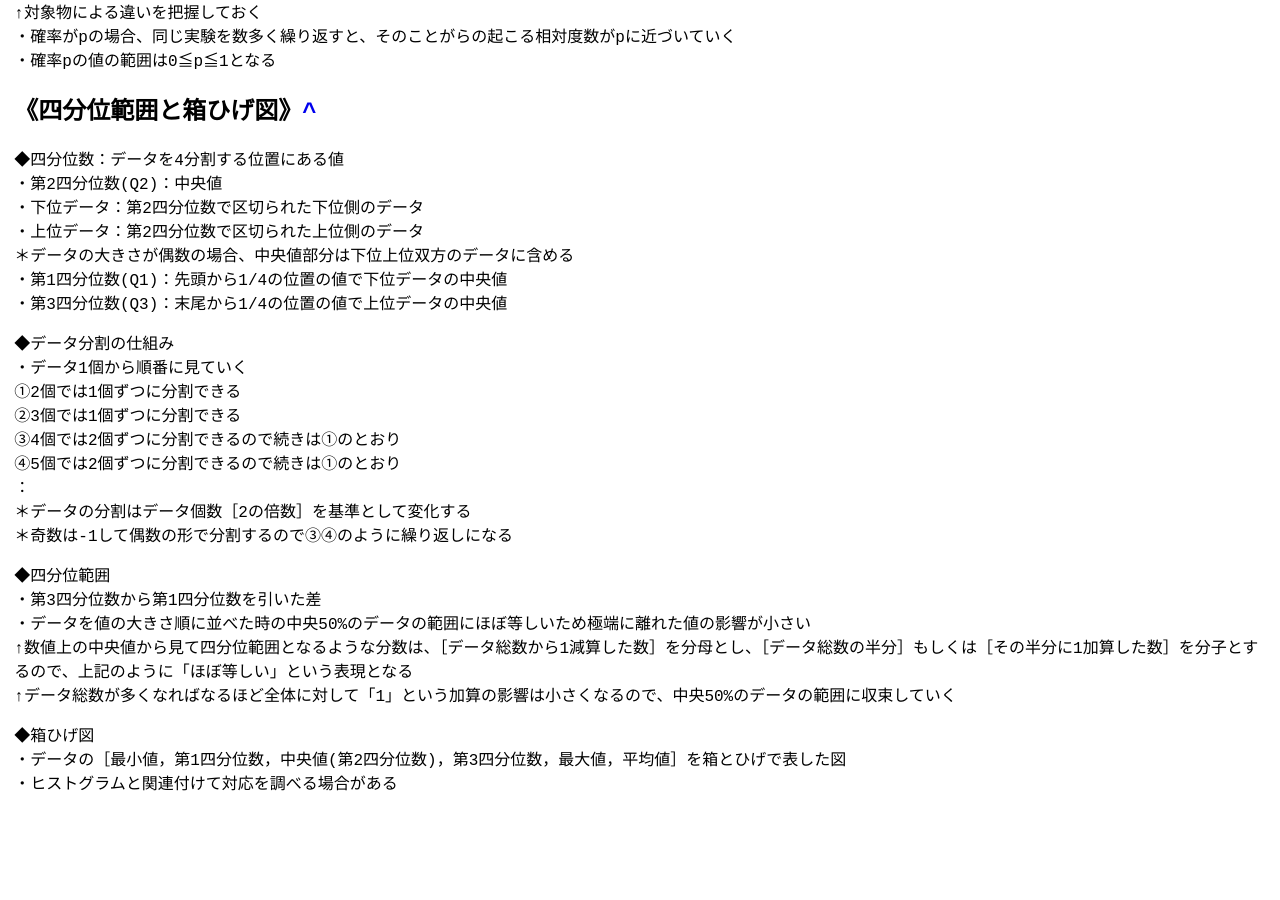
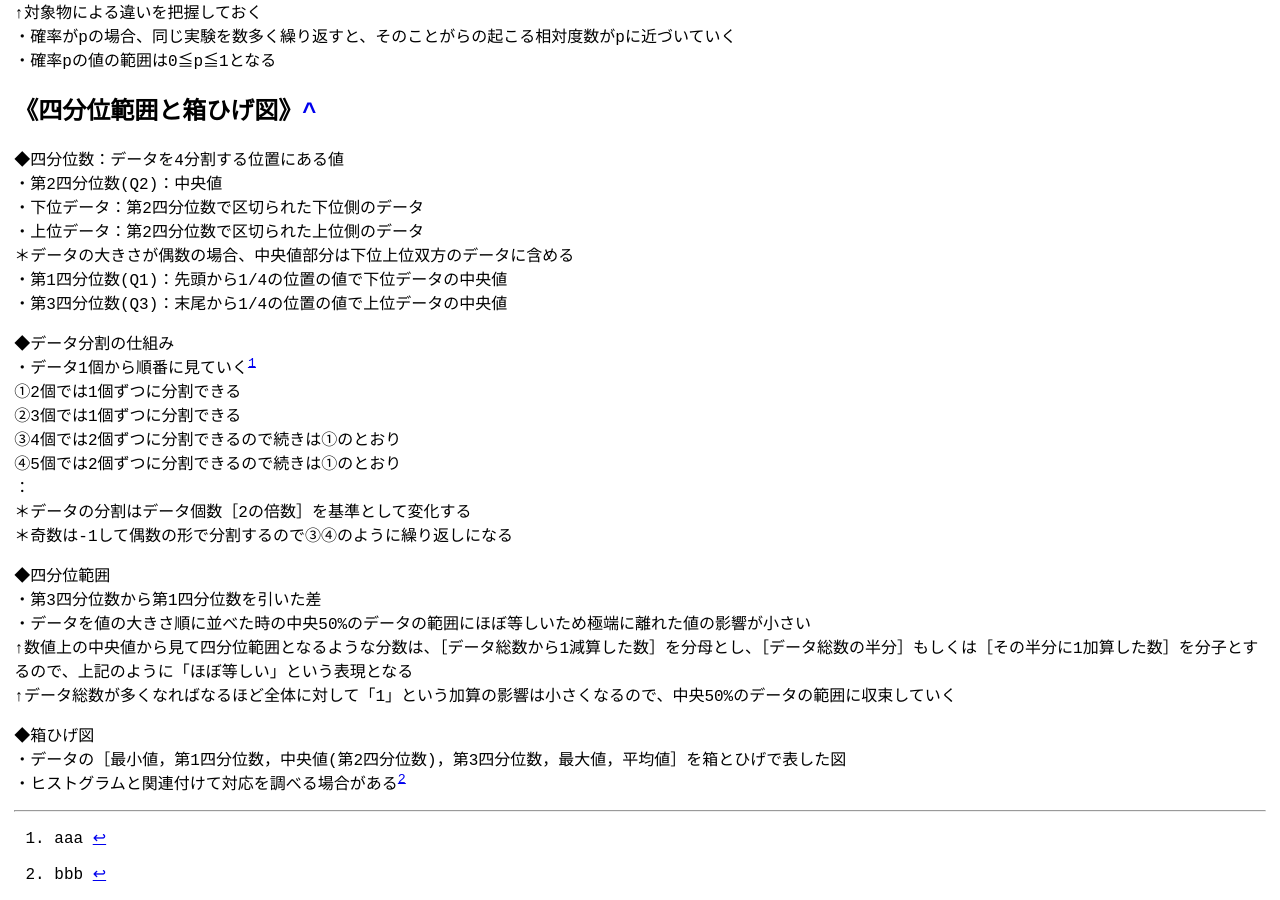
Before and after one commit to zoldof/algo-notes-ci, a Jekyll site: the page built from docs/dist/chu2/index.md, in a window 1280 px wide and 900 px high, scrolled down 8014 px. Built offline with Jekyll 4.4.1, drawn with Linux system fonts in a browser that asks for light colours; before the commit the page ends 8824 px from its top, so only the background shows below that.

Commit message:
Update index.md

```diff
--- a/docs/dist/chu2/index.md
+++ b/docs/dist/chu2/index.md
@@ -366,7 +366,7 @@ title: 中2数学
 ・第3四分位数(Q3)：末尾から1/4の位置の値で上位データの中央値
 
 ◆データ分割の仕組み
-・データ1個から順番に見ていく
+・データ1個から順番に見ていく[^1]
 ①2個では1個ずつに分割できる
 ②3個では1個ずつに分割できる
 ③4個では2個ずつに分割できるので続きは①のとおり
@@ -383,4 +383,9 @@ title: 中2数学
 
 ◆箱ひげ図
 ・データの［最小値，第1四分位数，中央値(第2四分位数)，第3四分位数，最大値，平均値］を箱とひげで表した図
-・ヒストグラムと関連付けて対応を調べる場合がある
+・ヒストグラムと関連付けて対応を調べる場合がある[^2]
+
+---
+
+[^1]:aaa
+[^2]:bbb
```
